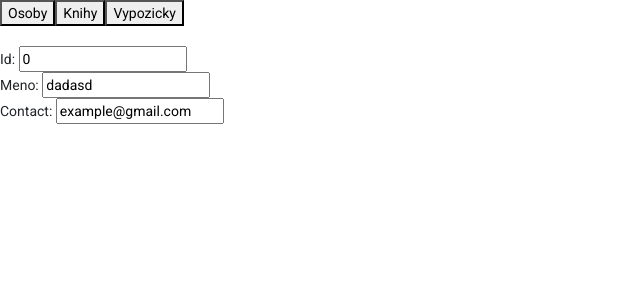
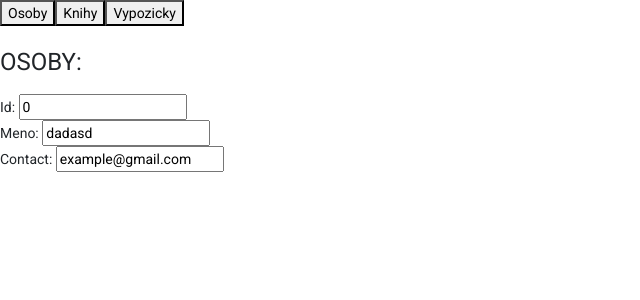
Before and after one commit to Github-Magovia/kniznicaUI, an Angular app: page /users in a window 1280 px wide. Shown: the top 300 px of the page, without its empty margins (0-640 px from the left). Built offline with nearby package versions, Linux system fonts and the light colour scheme.

Commit message:
vytvorene customer formular, stranka, zoznam.. routing.. oprava id na num

```diff
--- a/src/app/customer-formular/customer-formular.component.html
+++ b/src/app/customer-formular/customer-formular.component.html
@@ -1,3 +1,4 @@
-Id: <input type="text" [(ngModel)]="customer.id"> <br>
+<h1>OSOBY:</h1>
+Id: <input type="number" [(ngModel)]="customer.id"> <br>
 Meno: <input type="text" [(ngModel)]="customer.meno"><br>
 Contact: <input type="text" [(ngModel)]="customer.contact"><br>
--- a/src/app/customer-formular/customer-formular.component.ts
+++ b/src/app/customer-formular/customer-formular.component.ts
@@ -7,7 +7,7 @@ import {Customer} from "../models/customer.model";
   styleUrls: ['./customer-formular.component.css']
 })
 export class CustomerFormularComponent{
-  customer: Customer = {id: '0',meno: 'dadasd', contact: 'example@gmail.com'}
+  customer: Customer = {id: 0,meno: 'dadasd', contact: 'example@gmail.com'}
   constructor() {}
 
 }
--- a/src/app/models/customer.model.ts
+++ b/src/app/models/customer.model.ts
@@ -1,6 +1,6 @@
 export class Customer{
 
-  id: String;
+  id: number;
   meno: String;
   contact: String;
 
```
